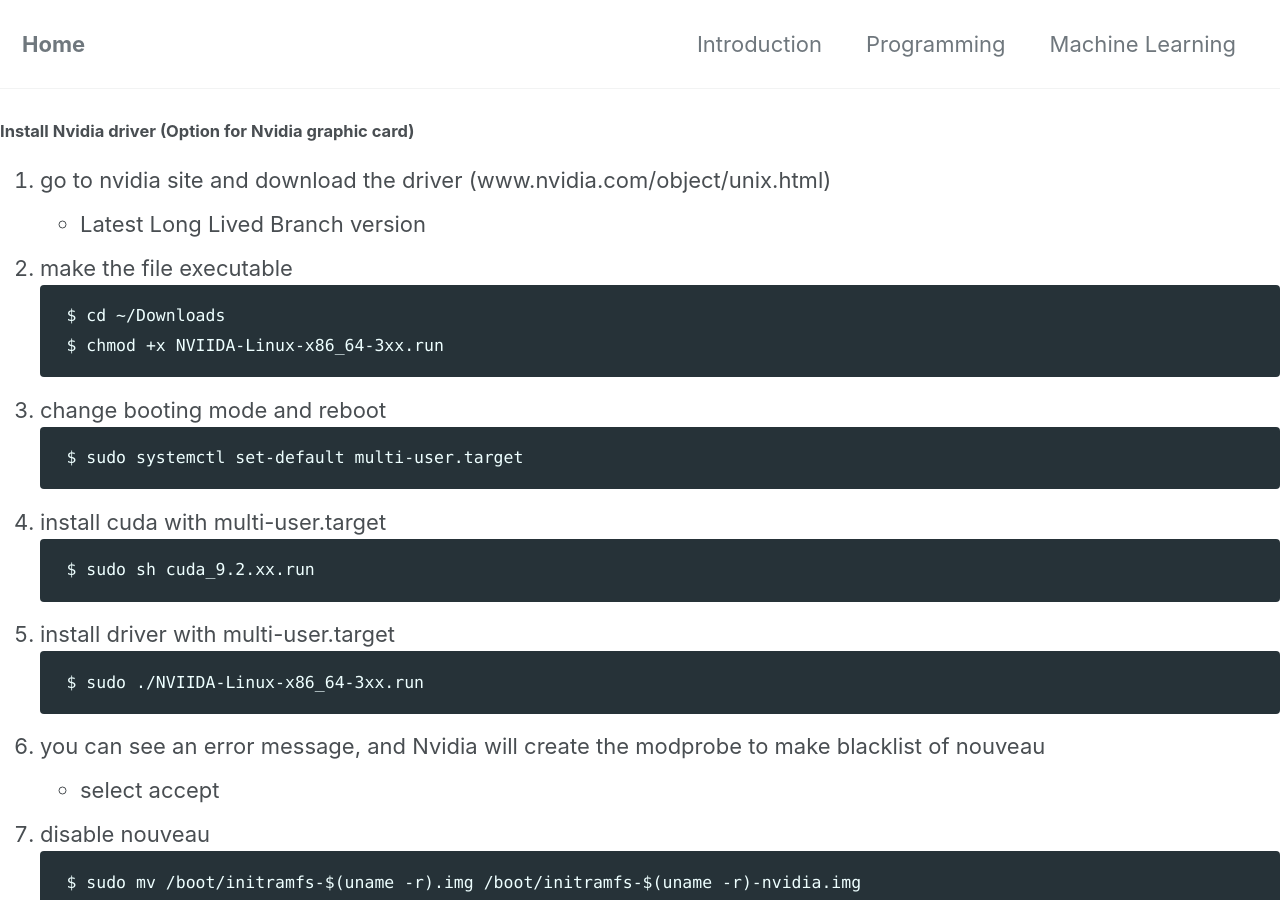
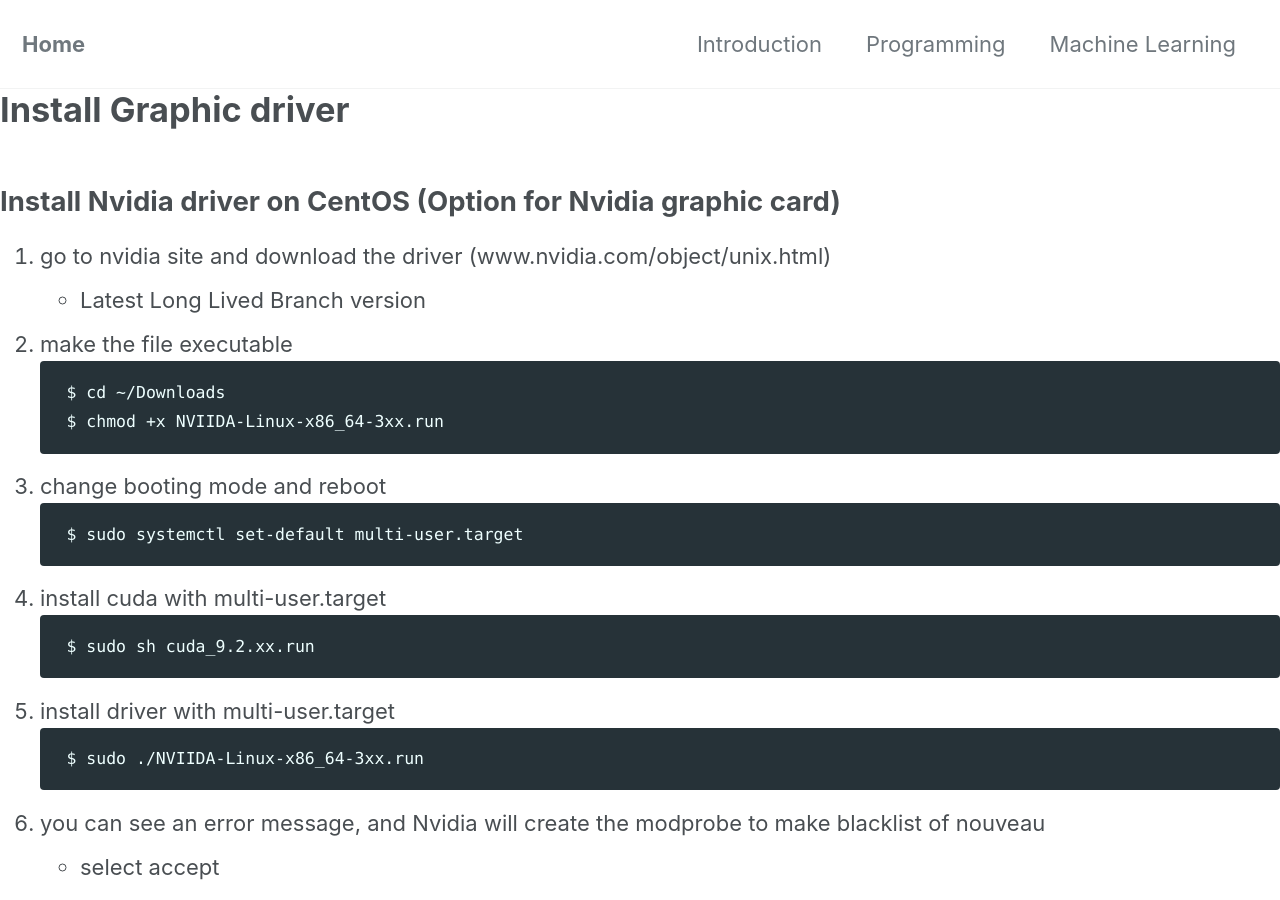
Before and after one commit to sglee-net/sglee-net.github.io, a Jekyll site: the page built from development_environment/dev_environment.md, in a window 1280 px wide and 900 px high. Built offline with Jekyll 4.4.1, drawn with Linux system fonts in a browser that asks for light colours; cached includes are drawn as plain includes; nearby versions of some CDN libraries; our own code applies the rules of GitHub Pages for plain Markdown files.

Commit message:
Update dev_environment.md

````diff
--- a/development_environment/dev_environment.md
+++ b/development_environment/dev_environment.md
@@ -1,4 +1,5 @@
-#### Install Nvidia driver (Option for Nvidia graphic card)
+# Install Graphic driver
+## Install Nvidia driver on CentOS (Option for Nvidia graphic card)
 1. go to nvidia site and download the driver (www.nvidia.com/object/unix.html)
    * Latest Long Lived Branch version
 2. make the file executable
@@ -27,7 +28,7 @@
     ```
 7. reboot and install driver again
 
-#### Install Nvidia driver (Ubuntu 18.04v2)
+## Install Nvidia driver (Ubuntu 18.04v2)
 1. add ppa:graphics-drivers/ppa
     ```
     $sudo add-apt-repository ppa:graphics-drivers/ppa
@@ -45,7 +46,7 @@
     $sudo apt-get install cuda
     ```
 
-#### Update Repository
+# Update Repository
 1. update yum
     ```
     $ sudo yum -y update
@@ -75,7 +76,7 @@
  *** important ***
  *** after update and upgrade, do step.0 process again
 
-#### Install Cmake
+# Install Cmake
 0. install curl-devel zlib-devel (the cmake with Https support is needed for installing opencv)
 https://github.com/opencv/opencv_contrib/issues/1131 (check skvark's comment and ./bootstrap --system-curl. from the version of Cmake-3.12, --system-curls might be not needed for Https support)
     ```
@@ -95,7 +96,7 @@
     $ sudo make install
     ```
 
-#### Install Java(openjdk), and modify environment
+# Install Java(openjdk), and modify environment
 1. search and install openjdk
     ```
     $ yum search openjdk
@@ -108,7 +109,7 @@
     $ export JAVA_HOME
     ```
 
-#### Install Maven
+# Install Maven
 1. goto maven webpage(https://maven.apache.org), and download the binary install file
 2. copy to /opt, and unzip the file
     ```
@@ -124,7 +125,7 @@
     $ export PATH=$MAVEN_HOME/bin:$PATH
     ```
 
-#### Install Ant
+# Install Ant
 1. goto ant webpage(https://ant.apache.org), and download the binary install file
 2. copy to /opt, and unzip the file
     ```
@@ -145,13 +146,13 @@
     $ export PATH=$ANT_HOME/bin:$PATH
     ```
 
-#### Update Source
+# Update Source
  * Centos: .bash_profile, Ubuntu: .profile
     ```
     $ source ~/.bash_profile
     ```
 
-#### Install Environment(Python, other libraries) to install opencv
+# Install Environment(Python, other libraries) to install opencv
 1. upgrade and update
     ```
     $ sudo yum update
@@ -175,9 +176,9 @@
     $ python3.6 --version (check the version of python3x)
     $ sudo pip3.6 install numpy (this is for version 3.6x)
     ```
-#### Install Virtual Envirionment
+# Install Virtual Envirionment
 https://wsvincent.com/install-python3-mac/
-##### install virtualenv and set environment
+## install virtualenv and set environment
 ```
 $sudo apt install pip3 python3-dev (python36 for CentOS)
 $pip3 install (--userId) virtualenv (check PermissionError can be occurred without 'userId')
@@ -187,7 +188,7 @@
 $source .profile (if path is not updated)
 $virtualenv --python=python3.6 your_virtualenv_name
 ```
-##### run virtualenv
+## run virtualenv
 ```
 $source ./your_virtualenv_name/bin/activate
 $pip3 install ...
@@ -197,7 +198,7 @@
 $deactivate
 ```
 
-#### Install OpenCV
+# Install OpenCV
 1. install additional packages for opencv (CentOS, check the newest way)
     ```
     $ sudo yum install curl-devel zlib-devel
@@ -244,7 +245,7 @@
     $ make -j5
     $ sudo make install
     ```
-#### Install Boost and Thrift
+# Install Boost and Thrift
 1. install additional packages for thrift
     ```
     $ sudo yum install wget autoconf automake bison (might be installed) (flex?)
````
